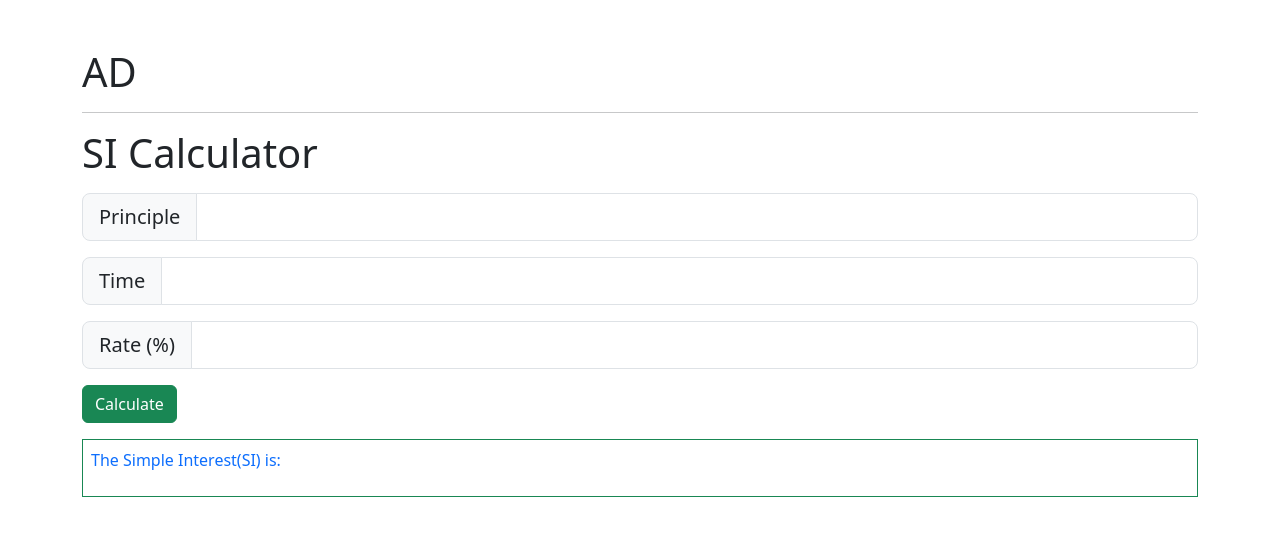
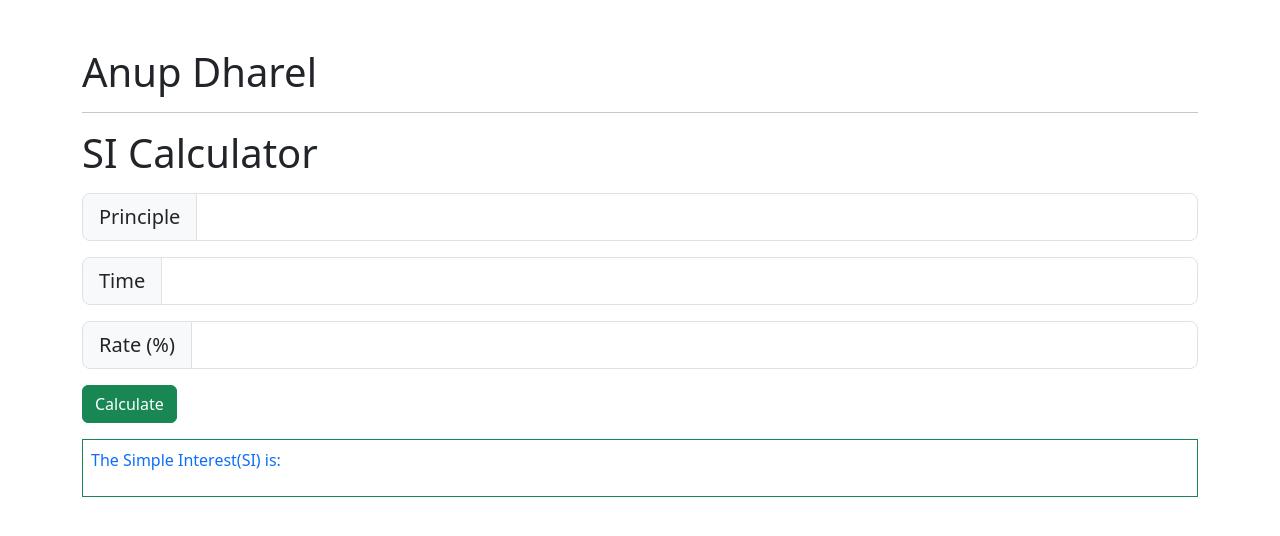
Before and after one commit to IAmJustAUsualUser/SI-Calculator, a plain HTML site: page index.html in a window 1280 px wide. Drawn offline with nearby package versions, Linux system fonts and the light colour scheme.

Commit message:
Name Change

```diff
--- a/index.html
+++ b/index.html
@@ -11,7 +11,7 @@
 
 <body>
   <div class="container mt-5">
-    <h1>AD</h1> <hr>
+    <h1>Anup Dharel</h1> <hr>
     <h1 class="mb-3">SI Calculator</h1>
     <div class="input-group input-group-lg mb-3">
       <span class="input-group-text">Principle </span>
```
Also changed, not shown: git notes.txt.
